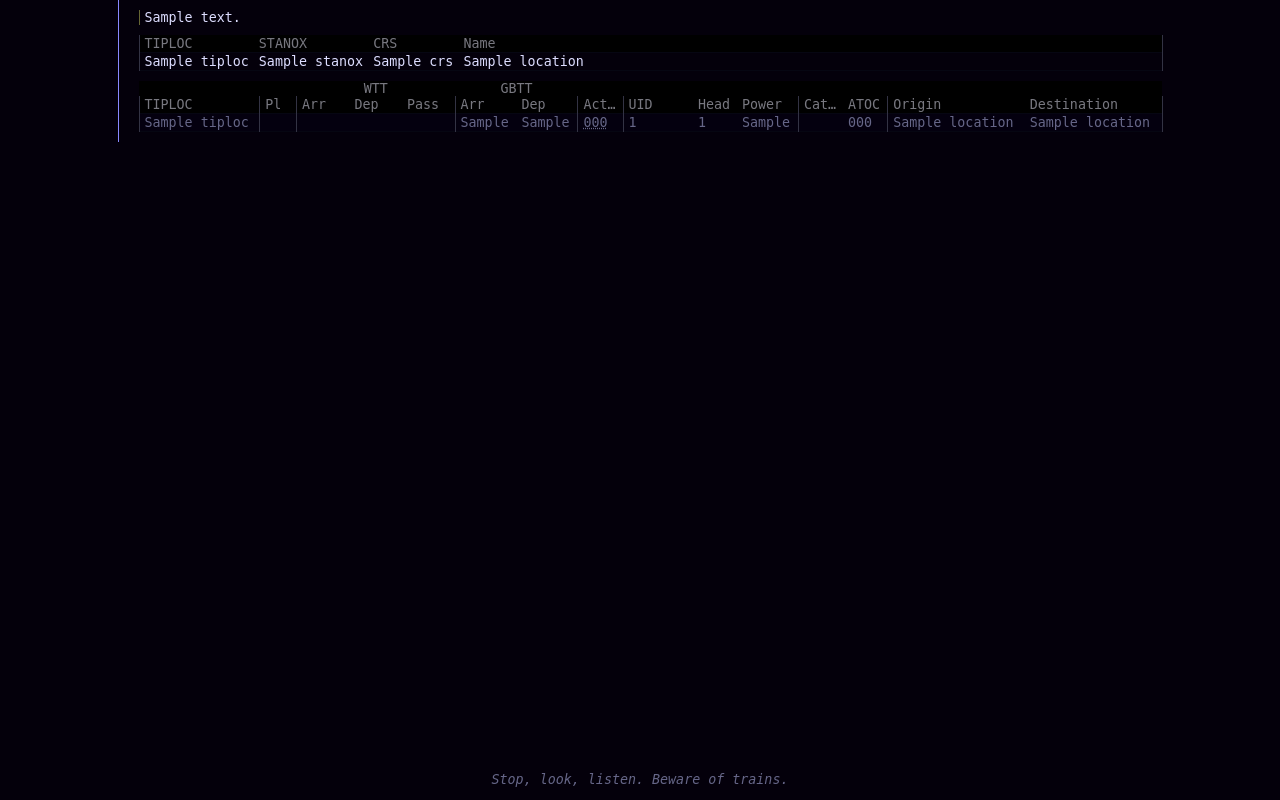
After one commit to EvelynSubarrow/Eagle, a Flask app: template templates/location.html in a window 1280 px wide. The commit adds this page. Run offline with Flask 2, Linux system fonts and the light colour scheme; the template is opened without the code that fills it: most values are stand-ins (such as "Sample title", 1, 10 or a date in 2020); parts of the project's set-up code (start-up, migrations or seed data) failed here and were passed over.

Commit message:
Add html location endpoint, appropriate styling

```diff
--- a/main.py
+++ b/main.py
@@ -1,6 +1,6 @@
 #!/usr/bin/env python3
 
-import sqlite3, json, datetime, os, math
+import sqlite3, json, datetime, os, math, re
 from collections import OrderedDict, defaultdict, Counter
 from datetime import timedelta
 
@@ -13,6 +13,8 @@ import tops
 
 class UnauthenticatedException(Exception): pass
 AUTH_FAIL = Response(json.dumps({"success": False, "message":"Authentication failure"}, indent=2), mimetype="application/json", status=403)
+
+DATE_PATTERN = re.compile(r"\d{4}-\d\d-\d\d")
 
 with open("codes/tiploc.json") as f:
     TIPLOCS = json.load(f)
@@ -64,6 +66,9 @@ def format(schedule, date, associations):
         location["dolphin_times"]["std"] = location.get("departure_public") or location.get("departure") or location.get("pass")
         location["dolphin_times"]["pass"] = location.get("pass")
     return schedule
+
+def weekday_pattern(date):
+    return ''.join([(date.weekday()==a)*"1" or "_" for a in range(7)])
 
 def rowfor(uid, date, recurse=False):
     c = get_database().cursor()
@@ -151,6 +156,9 @@ def schedule_for(uid, date, recurse=False):
         struct.update(tops.infer(current))
         return struct
 
+def error_page(code, message):
+    return flask.render_template('error.html', messages=["{0} - {1}".format(code, message)]), code
+
 @app.route('/style')
 def style():
     return app.send_static_file('style.css')
@@ -180,13 +188,12 @@ def html_schedule(path, date):
 
     schedule_notes = []
     schedule = None
-    message, status = None, 200
     try:
         date = datetime.datetime.strptime(date, "%Y-%m-%d").date()
         if not is_authenticated(): raise UnauthenticatedException()
         schedule = rowfor(path, date, True)
         if not schedule:
-            status, message = 404, "UID unknown, or date outside validity"
+            return error_page(404, "UID unknown, or date outside validity")
         else:
             schedule.update(tops.infer(schedule))
             for location in schedule["locations"]:
@@ -196,14 +203,64 @@ def html_schedule(path, date):
             if "Q" in schedule["operating_characteristics"]:
                 schedule_notes.append("This train only runs as required")
     except ValueError as e:
-        status, message = 400, "Invalid date format. Dates must be valid and in ISO 8601 format (YYYY-MM-DD)"
+        return error_page(400, "Invalid date format. Dates must be valid and in ISO 8601 format (YYYY-MM-DD)")
     except UnauthenticatedException as e:
-        status, message = 403, "Unauthenticated"
+        return error_page(403, "Unauthenticated")
     except Exception as e:
-        status, message = 500, "Unhandled exception"
+        return error_page(500, "Unhandled exception")
     return Response(
-        flask.render_template("schedule.html", schedule=schedule, message=message, half=half, disambiguate=disambiguate, notes=schedule_notes),
-        status=status,
+        flask.render_template("schedule.html", schedule=schedule, half=half, disambiguate=disambiguate, notes=schedule_notes),
+        status=200,
+        mimetype="text/html"
+        )
+
+@app.route('/location/<code>/<date>')
+def html_location(code, date):
+    global config
+    try:
+        date = datetime.datetime.strptime(date, "%Y-%m-%d").date()
+        if not is_authenticated(): raise UnauthenticatedException()
+        c = get_database().cursor()
+        if code.isnumeric() and len(code)==5: #STANOX
+            c.execute("SELECT * FROM `codes` WHERE `stanox`==?;", (code,))
+        elif code.isalpha() and len(code)==3: #CRS
+            c.execute("SELECT * FROM `codes` WHERE `crs`==?;", (code,))
+        elif code.isalnum() and len(code) in range(4,8): #TIPLOC, range 4..7
+            c.execute("SELECT * FROM `codes` WHERE `tiploc`==?;", (code,))
+        else:
+            return error_page(400, "No valid location identifier provided.")
+
+        # All non-rail locations have a 00000 STANOX. Could be useful as a shortcut, but takes far too long to retrieve
+        if code=="00000" and not config.get("allow_null_stanox"):
+            return error_page(400, "STANOX 00000 disallowed.")
+
+        locations = c.fetchall()
+        tiplocs = [a["tiploc"] for a in locations]
+        if not locations:
+            return error_page(404, "No location found matching this identifier.")
+
+        schedules = []
+        for location in locations:
+            c.execute("SELECT DISTINCT schedules.uid from locations LEFT JOIN schedules ON locations.iid==schedules.iid WHERE locations.tiploc==? AND ? BETWEEN schedules.valid_from AND schedules.valid_to AND schedules.running_days LIKE '{0}' ORDER BY schedules.stp DESC;".format(weekday_pattern(date)), (location["tiploc"],date.isoformat()))
+            schedules.extend(c.fetchall())
+        schedules = [rowfor(a["uid"], date) for a in schedules]
+        departures = []
+        for schedule in schedules:
+            if not schedule or not schedule["weekday_match"]: continue
+            for location in schedule["locations"]:
+                if location["tiploc"] in tiplocs:
+                    location["activity_outlines"] = [ACTIVITY.get(a, {"classes": '', "summary": "unknown"}) for a in location["activity_list"]]
+                    departures.append((location, schedule))
+        departures.sort(key=lambda x: x[0]["departure"] or x[0]["arrival"] or x[0]["pass"])
+    except ValueError as e:
+        return error_page(400, "Invalid date format. Dates must be valid and in ISO 8601 format (YYYY-MM-DD)")
+    except UnauthenticatedException as e:
+        return error_page(403, "Unauthenticated")
+    except Exception as e:
+        return error_page(500, "Unhandled exception")
+    return Response(
+        flask.render_template("location.html", schedules=departures, locations=locations, half=half, disambiguate=disambiguate, notes=[], code=code, date=date),
+        status=200,
         mimetype="text/html"
         )
 
@@ -212,7 +269,7 @@ def resource(path):
     return flask.send_from_directory("resources", path)
 
 @app.route('/json/schedule/<path:path>/<path:date>')
-def root(path, date):
+def json_schedule(path, date):
     if not is_authenticated(): return AUTH_FAIL
     failure_message = None
     status = 200
@@ -228,7 +285,7 @@ def root(path, date):
     return Response(json.dumps({"success": False, "message":failure_message}, indent=2), mimetype="application/json", status=status)
 
 @app.route('/json/summaries/<path:date>')
-def summaries(date):
+def json_summaries(date):
     global TIPLOC
     if not is_authenticated(): return AUTH_FAIL
     status, failure_message = 200, ""
@@ -262,11 +319,29 @@ def summaries(date):
 
 @app.errorhandler(404)
 def page_not_found(e):
-    return flask.render_template('404.html',messages=["404 - Not Found"]), 404
+    return error_page(404, "Not Found")
 
 @app.route('/')
 def index():
     return flask.render_template('index.html')
+
+@app.route("/redirect/schedule")
+def redirect_schedule():
+    uid = request.args.get("uid", '')
+    date = request.args.get("date", '')
+    if uid.isalnum() and DATE_PATTERN.match(date):
+        return flask.redirect(flask.url_for("html_schedule", path=uid, date=date))
+    else:
+        return error_page(400, "Bad Request")
+
+@app.route("/redirect/location")
+def redirect_location():
+    code = request.args.get("code", '')
+    date = request.args.get("date", '')
+    if code.isalnum() and DATE_PATTERN.match(date):
+        return flask.redirect(flask.url_for("html_location", code=code, date=date))
+    else:
+        return error_page(400, "Bad Request")
 
 @app.teardown_appcontext
 def close_connection(exception):
--- a/static/style.css
+++ b/static/style.css
@@ -6,6 +6,7 @@ body
     font-size: 10pt;
     whitespace: pre;
     margin:0;
+    width:100%;
 }
 
 .container {
@@ -75,6 +121,14 @@ td,th
 th{
     font-style:     normal;
     font-weight:    lighter;
+    max-width: 4ch;
+    overflow: hidden;
+    text-overflow: ellipsis;
+}
+
+th:hover {
+    max-width: 64ch;
+    overflow: visible
 }
 
 .headgroup
@@ -128,7 +182,20 @@ tr:first-child
     width: 100%;
 }
 
-/* Locations table */
+/* Location only */
+.as-required { font-style: italic; }
+.origin, .destination {
+    max-width: 26ch;
+    overflow: hidden;
+    text-overflow: ellipsis;
+}
+
+.origin:hover, .destination:hover {
+    max-width: 64ch;
+    overflow: visible;
+}
+
+/* Locations table for schedule */
 .pass { color:#668; }
 
 .tiploc     { min-width: 7ch;  }
@@ -137,11 +204,10 @@ tr:first-child
 .platform   { min-width: 3ch;  }
 .time       { min-width: 5ch;  }
 .routepart  { min-width: 3ch;  }
-.activities { width: 12ch; }
+.activities { min-width: 4ch;  }
 .distance   { min-width: 1ch;  }
-
 .activity {
-    padding-right: 5px;
+    padding-right: 1px;
 }
 
 td.associations {
--- a/templates/404.html
+++ /dev/null
@@ -1,5 +0,0 @@
-{% extends "layout.html" %}
-{% block title %}404{% endblock %}
-{% block content %}
-            <section class="message">404 - Not Found</section>
-{% endblock %}
--- a/templates/layout.html
+++ b/templates/layout.html
@@ -13,10 +13,12 @@
                 {% block header %}
                 {% endblock %}
             </header>
+            {% block content_outer %}
             <section class="content">
             {% block content %}
             {% endblock %}
             </section>
+            {% endblock %}
             <section></section>
             <footer>
                 {% block footer %}
--- /dev/null
+++ b/templates/location.html
@@ -0,0 +1,70 @@
+{% extends "layout.html" %}
+{% block title %}{{code}} services on {{date.isoformat()}}{% endblock %}
+{% block content %}
+        {% if message %}
+            <section class="message">{{message}}</section>
+        {% endif %}
+        {% for note in notes %}
+            <section class="note">{{ note }}</section>
+        {% endfor %}
+            <table>
+                <tr class="headrow">
+                    <th class="borderleft">TIPLOC</th>
+                    <th>STANOX</th>
+                    <th>CRS</th>
+                    <th class="borderright">Name</th>
+                </tr>
+                {% for location in locations %}
+                <tr>
+                    <td class="tiploc borderleft">{{ location["tiploc"] }}</td>
+                    <td class="stanox">{{ location["stanox"] }}</td>
+                    <td class="crs">{{ location["crs"] or '' }}</td>
+                    <td class="locname borderright">{{ location["name"] }}</td>
+                </tr>
+                {% endfor %}
+            </table>
+            <table>
+                <tr class="headrow">
+                    <th colspan="2" class="headgroup"></th>
+                    <th colspan="3" class="headgroup">WTT</th>
+                    <th colspan="2" class="headgroup">GBTT</th>
+                    <th colspan="8" class="headgroup"></th>
+                </tr>
+                <tr class="headrow">
+                    <th class="borderleft">TIPLOC</th>
+                    <th class="borderleft borderright">Pl</th>
+                    <th class="borderleft">Arr</th>
+                    <th>Dep</th>
+                    <th class="borderright">Pass</th>
+                    <th class="borderleft">Arr</th>
+                    <th class="borderright">Dep</th>
+                    <th class="borderleft borderright">Activity</th>
+                    <th>UID</th>
+                    <th>Head</th>
+                    <th class="borderright">Power</th>
+                    <th class="borderleft">Category</th>
+                    <th>ATOC</th>
+                    <th class="borderleft">Origin</th>
+                    <th class="borderright">Destination</th>
+                </tr>
+            {% for location,schedule in schedules -%}
+                <tr class="primaryrow {{ "pass" if location["pass"] else ""}} {{ "as-required" if "Q" in schedule["operating_characteristics"] else '' }}">
+                    <td class="tiploc borderleft">{{location["tiploc"]}}</td>
+                    <td class="platform borderleft borderright"> {{location["platform"] or ""}}
+                    <td class="time borderleft">{{half(location["arrival"] or "")}}</td>
+                    <td class="time">{{half(location["departure"] or "")}}</td>
+                    <td class="time borderright">{{half(location["pass"] or "")}}</td>
+                    <td class="time borderleft">{{location["arrival_public"] or ""}}</td>
+                    <td class="time borderright">{{location["departure_public"] or ""}}</td>
+                    <td class="activities borderleft borderright">{% for activity in location["activity_outlines"] %}<abbr class="activity" title="{{ activity["summary"] }}">{{activity["code"]}}</abbr>{% endfor %}</td>
+                    <td class="uid borderleft">{{ schedule["uid"] }}</td>
+                    <td>{{ schedule["signalling_id"] or '' }}</td>
+                    <td class="borderright">{{ schedule["power_type"] }}</td>
+                    <td>{{ disambiguate("category", schedule["category"]) |safe}}</td>
+                    <td>{{ schedule["atoc_code"] }}</td>
+                    <td class="origin borderleft">{{ schedule["locations"][0]["name"] }}</td>
+                    <td class="destination borderright">{{ schedule["locations"][-1]["name"] }}</td>
+                </tr>
+            {% endfor %}
+            </table>
+{% endblock %}
--- a/templates/schedule.html
+++ b/templates/schedule.html
@@ -125,10 +125,10 @@
             {% for association in location["associations"] %}
                             <tr>
                                 <td class="assoc_assoc borderright">{{ association["from"]*"←" or "→" }}</td>
+                                <td class="stp borderleft">{{ disambiguate("stp", association["stp"]) |safe }}</td>
                                 <td class="category borderleft">{{ association["category"] }}</td>
                                 <td class="assoc_type borderright">{{ association["type"] }}</td>
                                 <td class="uid borderleft">{{ association["uid_assoc"] }}</td>
-                                <td class="stp borderright">{{ disambiguate("stp", association["stp"]) |safe }}</td>
                                 <td class="assoc_direction">{{ association["direction"]*"from" or "to" }}</td>
                                 <td class="tiploc">{{ association["far_tiploc"] }}</td>
                                 <td class="crs">{{ association["far_crs"] or ''}}</td>
```
Also changed, not shown: other parts of static/style.css (+48 -4 lines), templates/error.html (added, +7 -0 lines), templates/index.html (+14 -0 lines).
